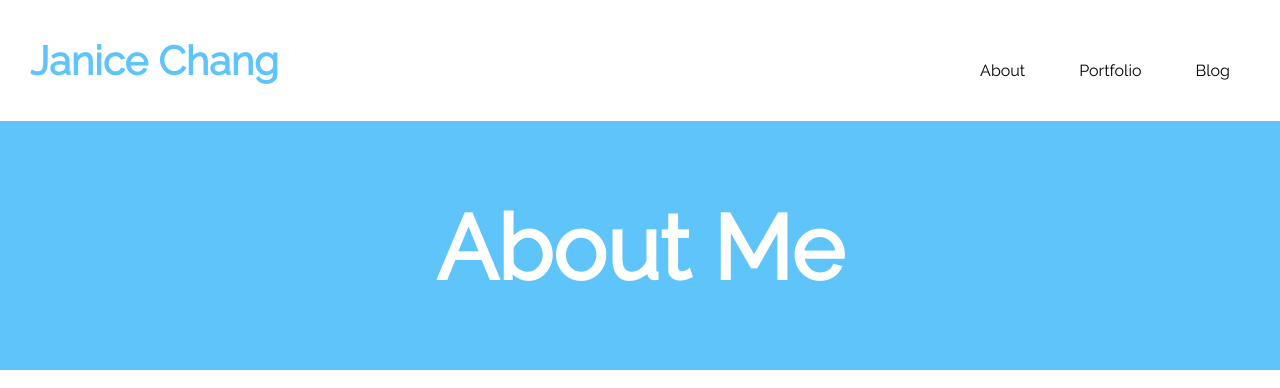
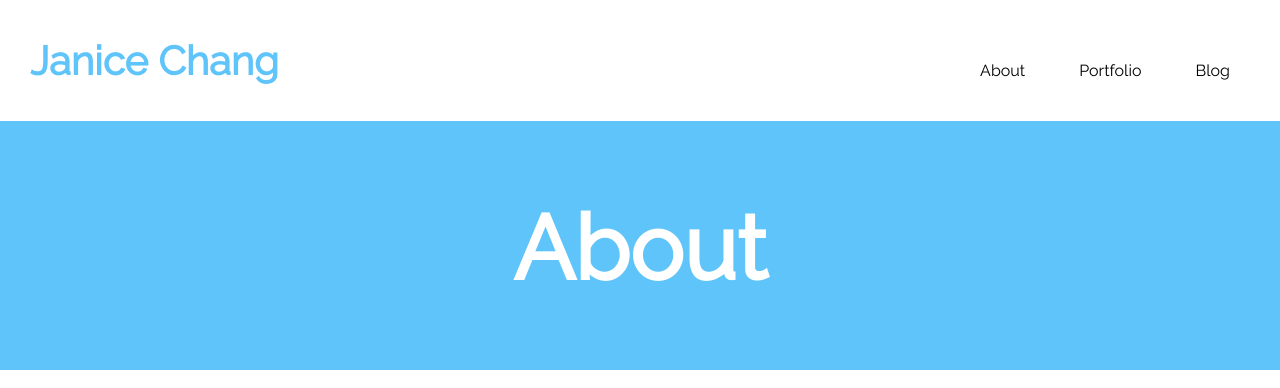
Before and after one commit to janiceechang/janiceechang.github.io, a plain HTML site: page About/index.html in a window 1280 px wide. Shown: the top 388 px of the page. Drawn offline with nearby package versions, Linux system fonts and the light colour scheme.

Commit message:
changed page title

```diff
--- a/About/index.html
+++ b/About/index.html
@@ -32,7 +32,7 @@
 
 
 <div id="banner">
-    <h2> About Me</h2>
+    <h2> About</h2>
 </div>
 
 <div id="content">
```
